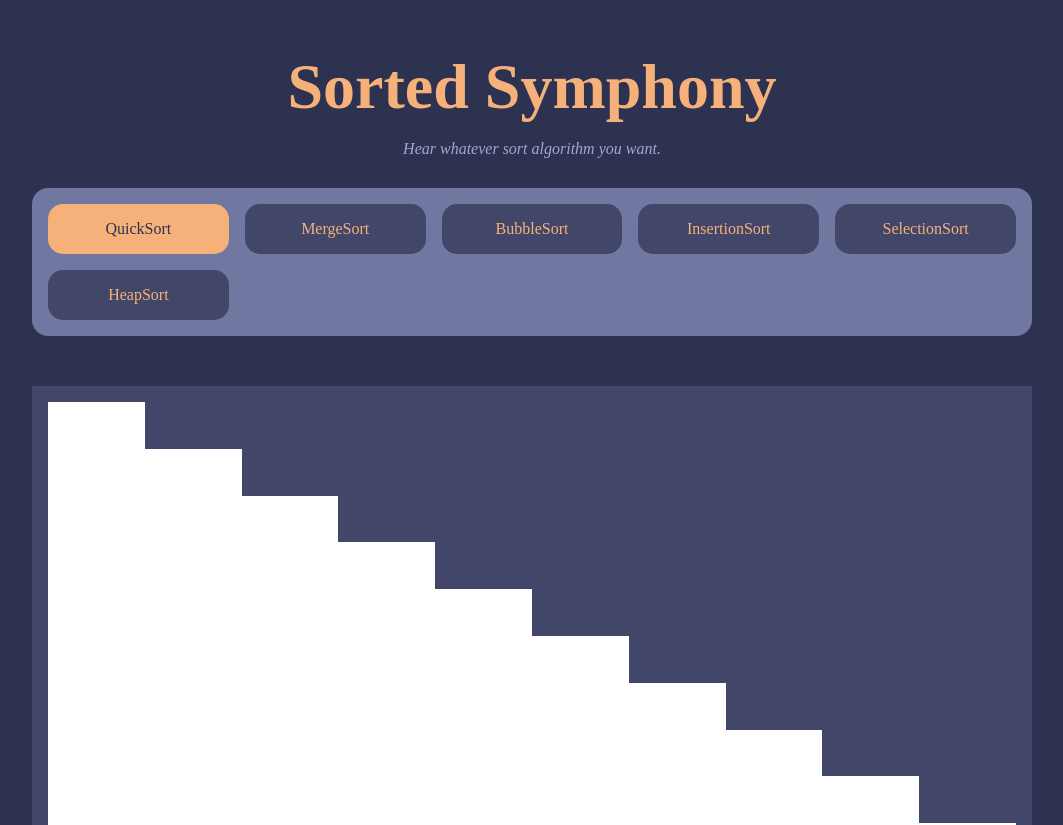
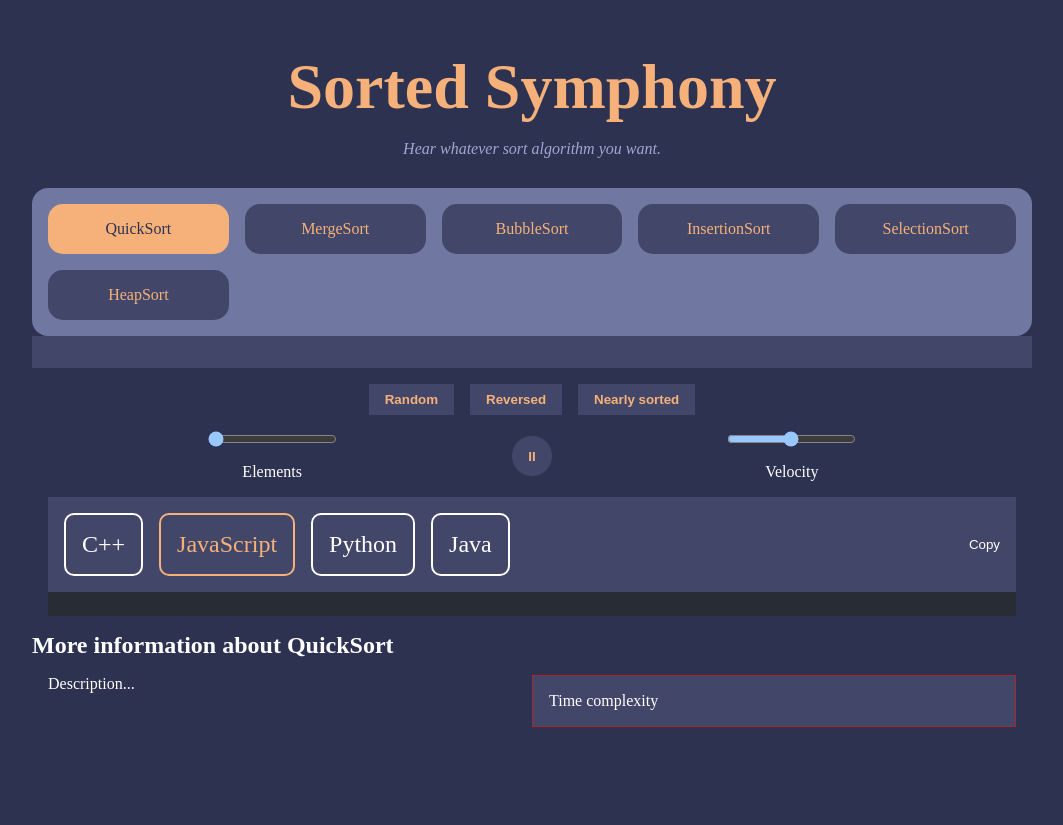
Before and after one commit to Eckry/Sorted-Symphony, a React (Vite) app: page / in a window 1280 px wide. Shown: the top 825 px of the page, without its empty margins (108-1171 px from the left). Built offline with nearby package versions, Linux system fonts and the light colour scheme.

Commit message:
remove properties so blocks works in any container

```diff
--- a/src/components/styles/Blocks.css
+++ b/src/components/styles/Blocks.css
@@ -1,12 +1,11 @@
 .blocks-container {
-  height: 500px;
+  height: 100%;
   display: flex;
   align-items: flex-end;
   justify-content: center;
   width: 100%;
   background-color: var(--secondary-color);
   padding: 1rem;
-  margin-top: 50px;
 }
 
 .block {
```
